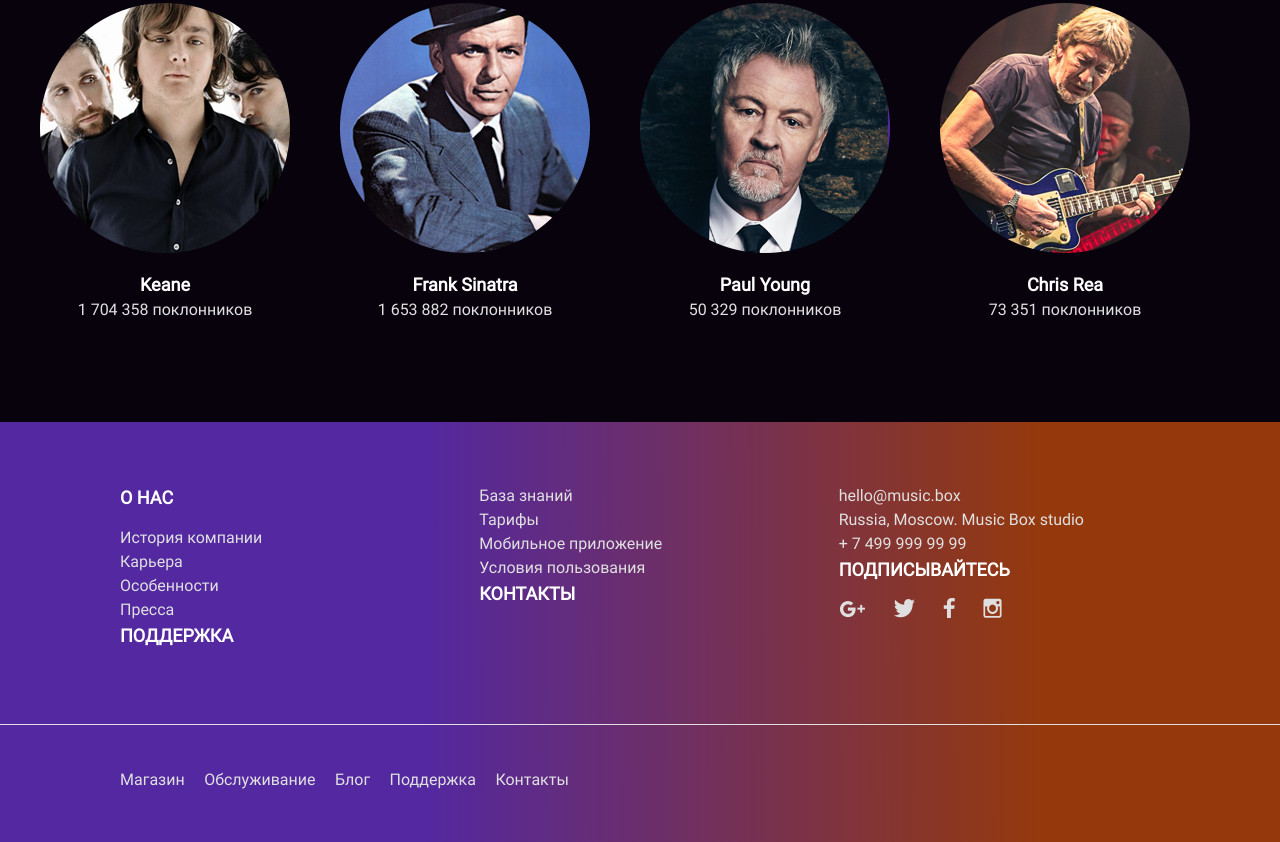
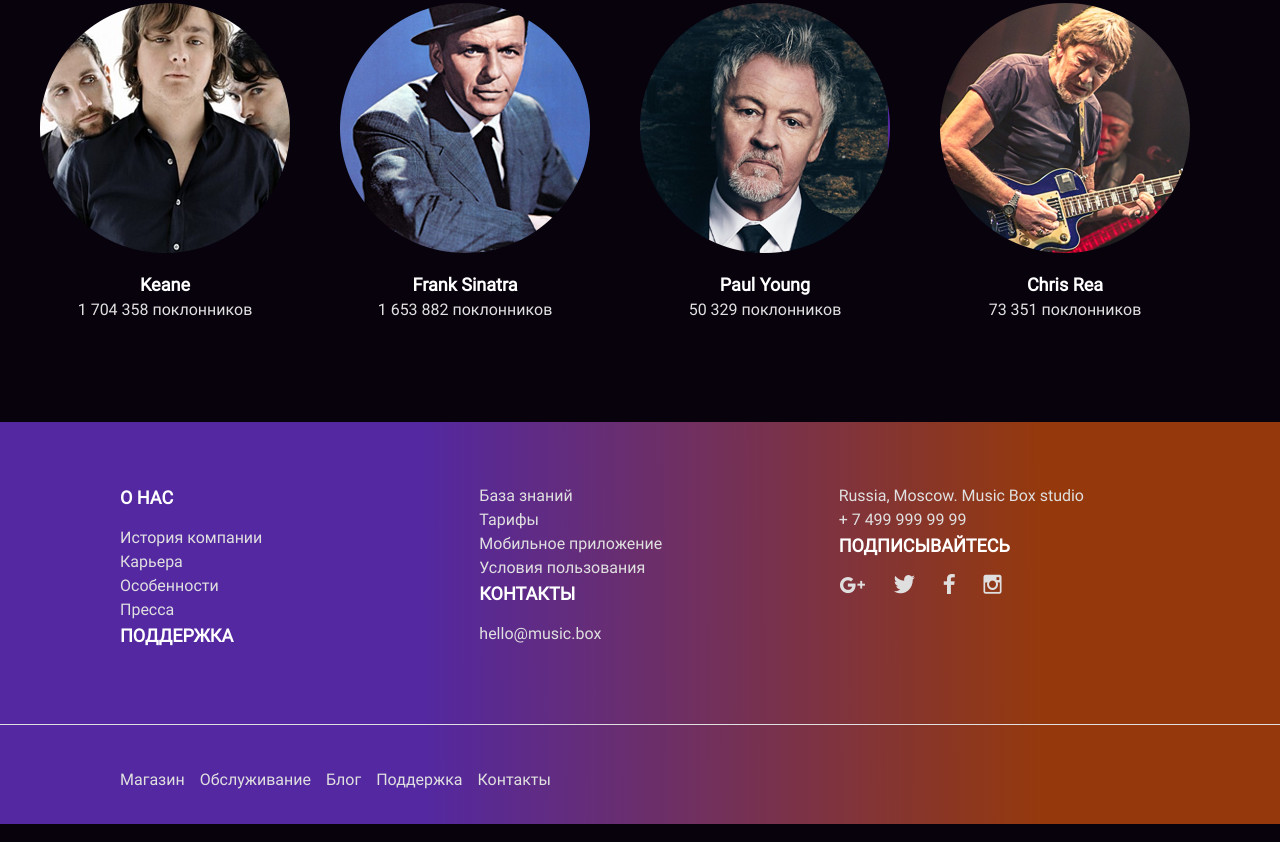
Before and after one commit to PZhukovski/layout-designer-project-lvl2, a plain HTML site: page src/artist.html in a window 1280 px wide. Shown: the part 2527-3369 px from the top of the page. Drawn offline with Linux system fonts and the light colour scheme.

Commit message:
project#2

```diff
--- a/src/artist.html
+++ b/src/artist.html
@@ -237,11 +237,11 @@
               <li><a href="#">Условия пользования</a></li>
             </ul>
             <h2>Контакты</h2>
-            <ul>
-              <li><a href="#">hello@music.box</a></li>
-              <li>Russia, Moscow. Music Box studio</li>
-              <li><a href="#">+ 7 499 999 99 99</a></li>
-            </ul>
+            <div class="contacts">
+              <div class="contact-item"><a href="#">hello@music.box</a></div>
+              <div class="contact-item">Russia, Moscow. Music Box studio</div>
+              <div class="contact-item"><a href="#">+ 7 499 999 99 99</a></div>
+            </div>
             <h2>Подписывайтесь</h2>
            <div class ="img-footer"> <a href="#"><img  src="./images/Google+.png" alt="Не забудьте про alt"></a></div>
 
@@ -253,13 +253,11 @@
             </div>
             <div class="border-top"></div>
             <div class="else-info">
-              <ul>
-                <li><a href="#">Магазин</a></li>
-                <li><a href="#">Обслуживание</a></li>
-                <li><a href="#">Блог</a></li>
-                <li><a href="#">Поддержка</a></li>
-                <li><a href="#">Контакты</a></li>
-              </ul>
+                <div class=else-item><a href="#">Магазин</a></div>
+                <div class="else-item"><a href="#">Обслуживание</a></div>
+                <div class="else-item"><a href="#">Блог</a></div>
+                <div class="else-item"><a href="#">Поддержка</a></div>
+                <div class="else-item"><a href="#">Контакты</a></div>
             </div>
           </footer>
 </body>
--- a/src/scss/general.scss
+++ b/src/scss/general.scss
@@ -193,13 +193,14 @@
 }
 .price-page-item:nth-child(3){
   margin-right: 0px;
+  margin-bottom: 19px;
 }
 .price-page-items {
  margin-left:0px;
  margin-bottom: 0;
 }
 .price-page-item {
-  margin-bottom: 30px;
+  margin-bottom: 26px;
 }
 .ps{
   margin-top: 0px;
@@ -313,9 +314,12 @@
   margin-top: 30px;
 
 }
-.else-info li{
-  display: flex;
+.else-info {
+  flex-direction: column;
+}
+.else-item{
   margin-bottom: 16px;
+  margin-right: 0;
 }
 
 
--- a/src/scss/variables.scss
+++ b/src/scss/variables.scss
@@ -192,9 +192,13 @@
 
 .price-page-items {
   margin-bottom: 39px;
+  margin-left: 5px;
 
 }
-
+.price-page-item:nth-child(1){
+    width:367px;
+    height: 619px;
+}
 .price-page-item {
   width: 371px;
   height: 619px;
@@ -563,7 +567,9 @@
   margin-left: -40px;
 }
 }
-
+.contact-item:nth-child(1) , .contact-item:nth-child(3){
+    display: inline-block;
+}
 .footer-info , .else-info{
     margin-left: 120px;
     margin-right: 120px;
@@ -587,9 +593,11 @@
   margin-bottom: 40px;
 }
 
-.else-info ul{
-  list-style-type: none;
-  margin-left: -40px;
+.else-info {
+  margin-left: 120px;
+  display: flex;
+  flex-wrap: wrap;
+  flex-direction: row;
 }
 
 .else-info a{
@@ -600,7 +608,7 @@
   line-height: 24px;
 }
 
-.else-info li{
+.else-item {
   display: inline;
   flex-wrap: wrap;
   margin-right: 15px;
```
Also changed, not shown: src/index.html (+10 -12 lines), README.md, src/css/style.css, 1 other file.
